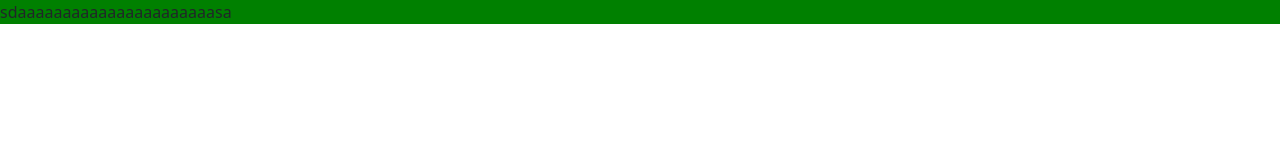
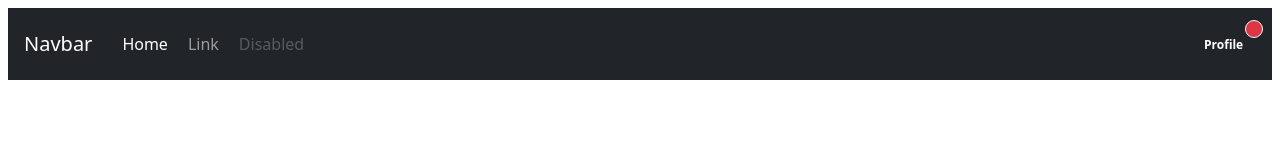
Before and after one commit to Fyp-LMS-2022/LMS, a website: page src/index.html in a window 1280 px wide. Drawn offline with nearby package versions, Linux system fonts and the light colour scheme.

Commit message:
Second commit

```diff
--- /dev/null
+++ b/sass/component/_login.scss
@@ -0,0 +1,4 @@
+.wrapperLogin{
+    background-color: green;
+    padding: 6550px;
+}
--- a/sass/main.scss
+++ b/sass/main.scss
@@ -1 +1,2 @@
-@import "./home/home"
+@import "./home/home";
+@import "./component/login";
--- a/src/index.html
+++ b/src/index.html
@@ -17,8 +17,49 @@
 </head>
 
 <body>
-  <div class="abc">sdaaaaaaaaaaaaaaaaaaaaaasa<nav>
-    </div>
+  <div ><nav>
+    <nav class="navbar navbar-expand-lg navbar-dark bg-dark">
+        <div class="container-fluid">
+          <a class="navbar-brand" href="#">Navbar</a>
+          <button class="navbar-toggler" type="button" data-bs-toggle="collapse" data-bs-target="#navbarSupportedContent" aria-controls="navbarSupportedContent" aria-expanded="false" aria-label="Toggle navigation">
+            <span class="navbar-toggler-icon"></span>
+          </button>
+          <div class="collapse navbar-collapse" id="navbarSupportedContent">
+            <ul class="navbar-nav me-auto mb-2 mb-lg-0">
+              <li class="nav-item">
+                <a class="nav-link active" aria-current="page" href="#">Home</a>
+              </li>
+              <li class="nav-item">
+                <a class="nav-link" href="#">Link</a>
+              </li>
+
+              <li class="nav-item">
+                <a class="nav-link disabled">Disabled</a>
+              </li>
+            </ul>
+            <form class="d-flex">
+                <li class="nav-item dropdown">
+                    <!-- <a class="nav-link dropdown-toggle" href="#" id="navbarDropdown" role="button" data-bs-toggle="dropdown" aria-expanded="false">
+
+                    </a> -->
+                    <button type="button" class="btn  badge bg-dark" data-bs-toggle="dropdown" data-bs-toggle="dropdown">
+                        Profile
+                        <span class="position-absolute top-0 start-100 translate-middle p-2 bg-danger border border-light rounded-circle">
+                          <span class="visually-hidden">New alerts</span>
+                        </span>
+                      </button>
+                    <ul class="dropdown-menu " aria-labelledby="navbarDropdown">
+                      <li><a class="dropdown-item" href="#">Action</a></li>
+
+                      <li><hr class="dropdown-divider"></li>
+                      <li><a class="dropdown-item" href="#">Sign Out</a></li>
+                    </ul>
+                  </li>
+            </form>
+          </div>
+        </div>
+      </nav>
+</nav></div>
 
     <header class="header">
 
```
Also changed, not shown: src/login.html (+3 -3 lines), css/style.css.
